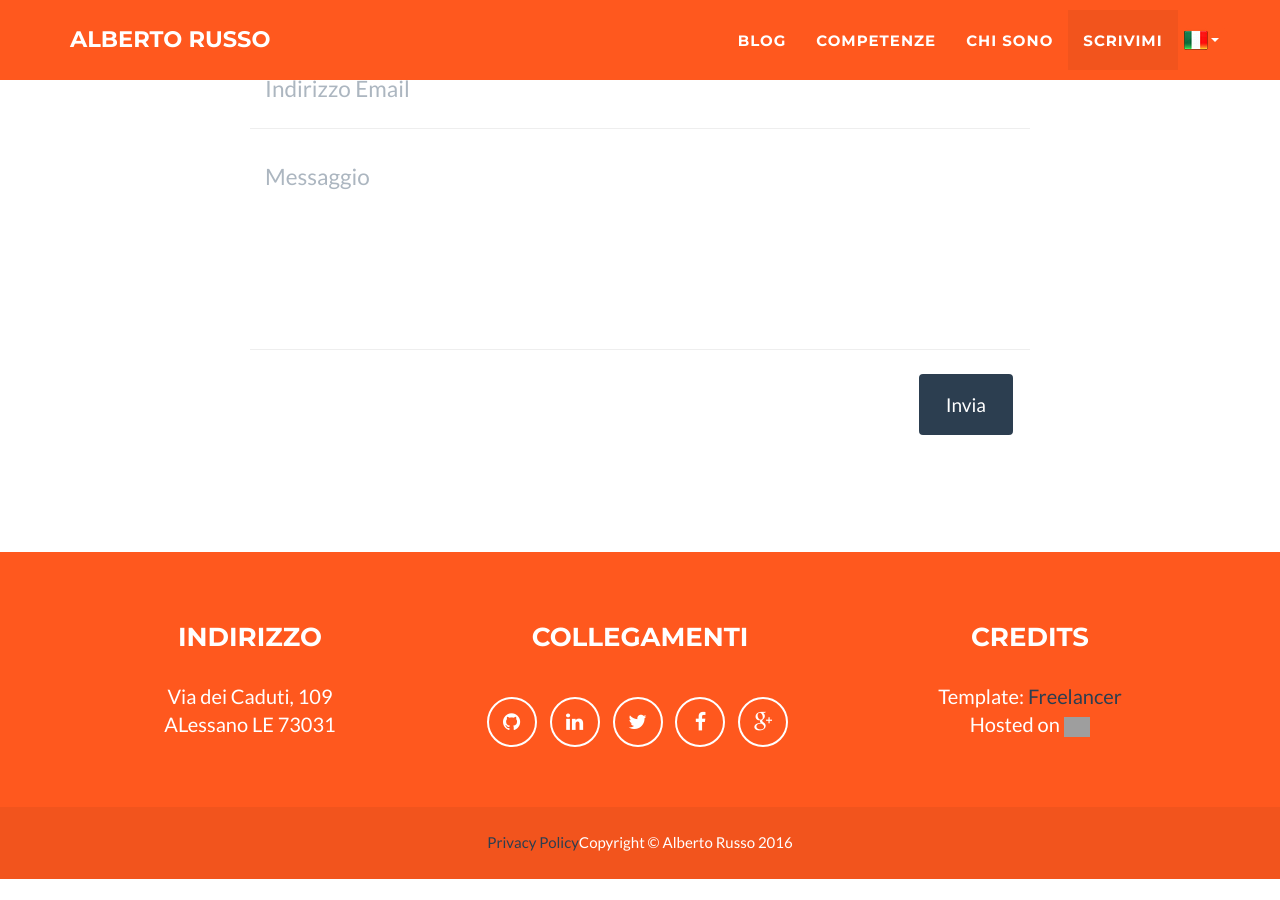
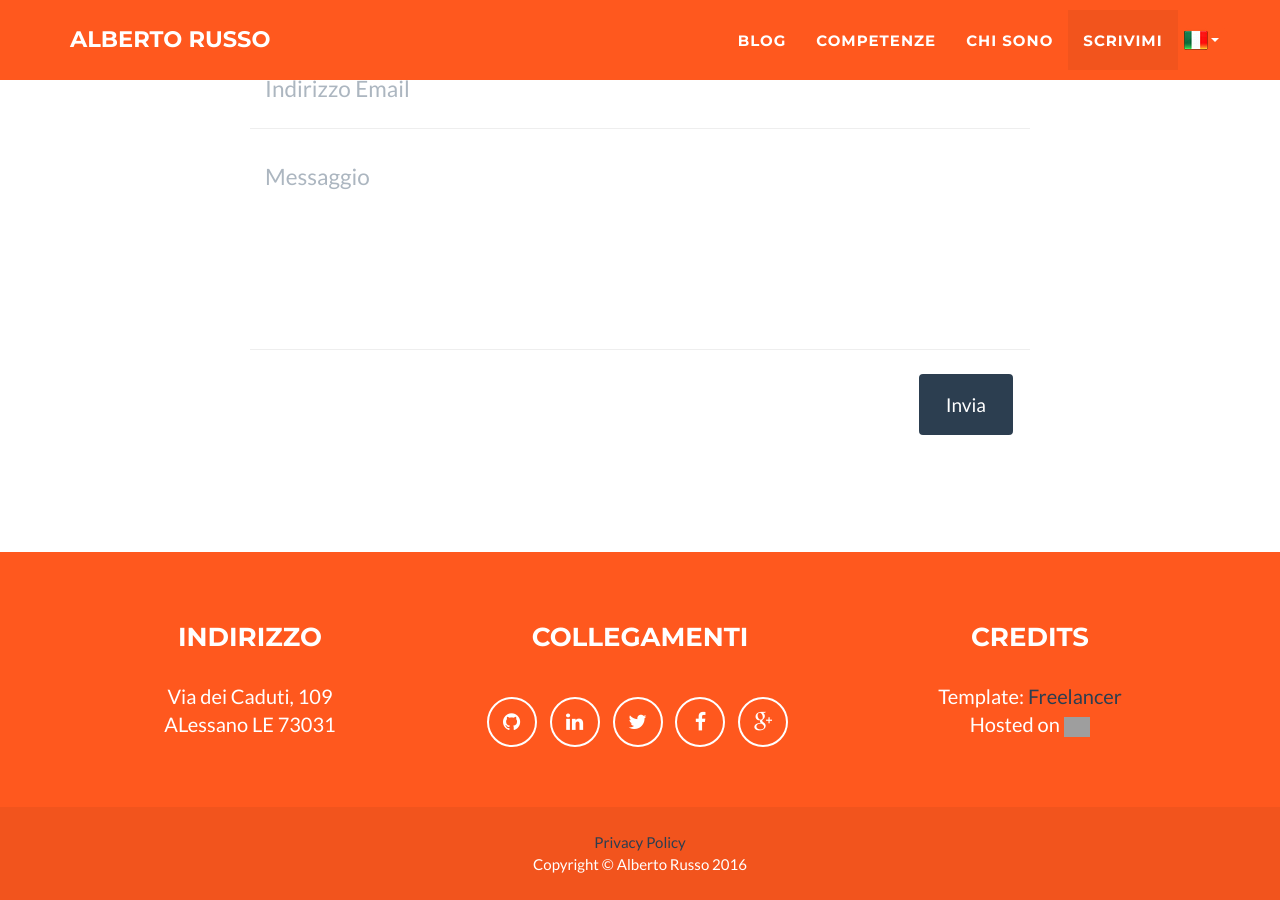
Before and after one commit to russoalberto/russoalberto.github.io, a Jekyll site: the page built from index.html, in a window 1280 px wide and 900 px high, scrolled down 2408 px. Built offline with Jekyll 4.4.1, drawn with Linux system fonts in a browser that asks for light colours; comment, search, counter and statistics services are not loaded; before the commit the page ends 3287 px from its top, so only the background shows below that; grey boxes are pictures that could not be loaded.

Commit message:
Update footer.html

```diff
--- a/_includes/it/footer.html
+++ b/_includes/it/footer.html
@@ -32,7 +32,7 @@
             <div class="container">
                 <div class="row">
                     <div class="col-lg-12">
-                        <a href="//www.iubenda.com/privacy-policy/7815617" class="iubenda-white iubenda-embed" title="Privacy Policy">Privacy Policy</a><script type="text/javascript">(function (w,d) {var loader = function () {var s = d.createElement("script"), tag = d.getElementsByTagName("script")[0]; s.src = "//cdn.iubenda.com/iubenda.js"; tag.parentNode.insertBefore(s,tag);}; if(w.addEventListener){w.addEventListener("load", loader, false);}else if(w.attachEvent){w.attachEvent("onload", loader);}else{w.onload = loader;}})(window, document);</script>Copyright &copy; {{ site.footer.copyright }} 20{{ site.time | date: '%y' }}
+                        <a href="//www.iubenda.com/privacy-policy/7815617" class="iubenda-white iubenda-embed" title="Privacy Policy">Privacy Policy</a><script type="text/javascript">(function (w,d) {var loader = function () {var s = d.createElement("script"), tag = d.getElementsByTagName("script")[0]; s.src = "//cdn.iubenda.com/iubenda.js"; tag.parentNode.insertBefore(s,tag);}; if(w.addEventListener){w.addEventListener("load", loader, false);}else if(w.attachEvent){w.attachEvent("onload", loader);}else{w.onload = loader;}})(window, document);</script><br>Copyright &copy; {{ site.footer.copyright }} 20{{ site.time | date: '%y' }}
                     </div>
                 </div>
             </div>
```
